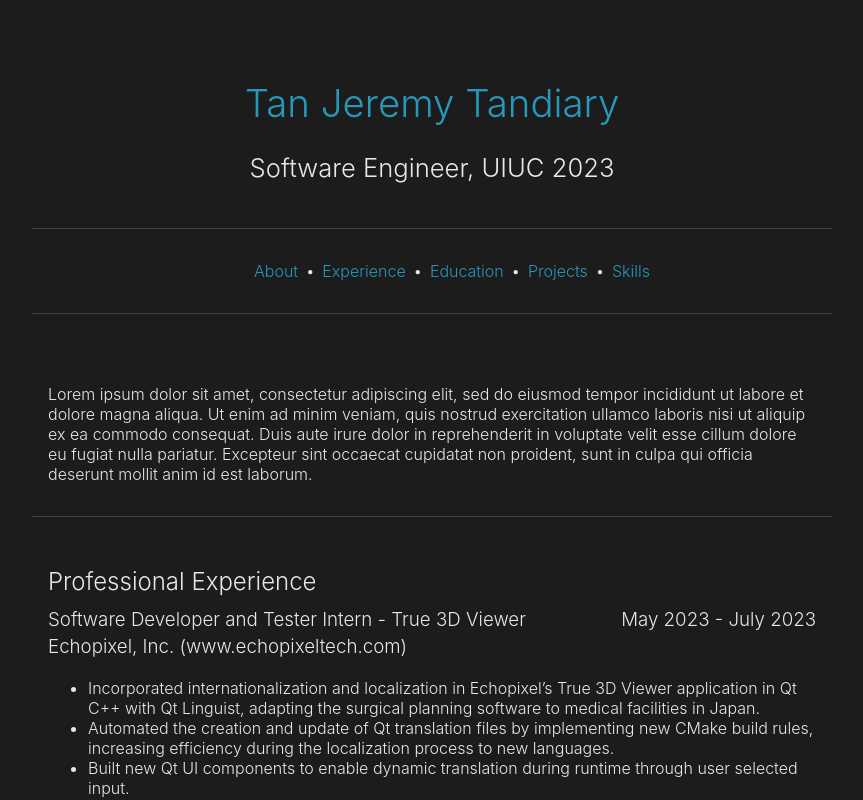
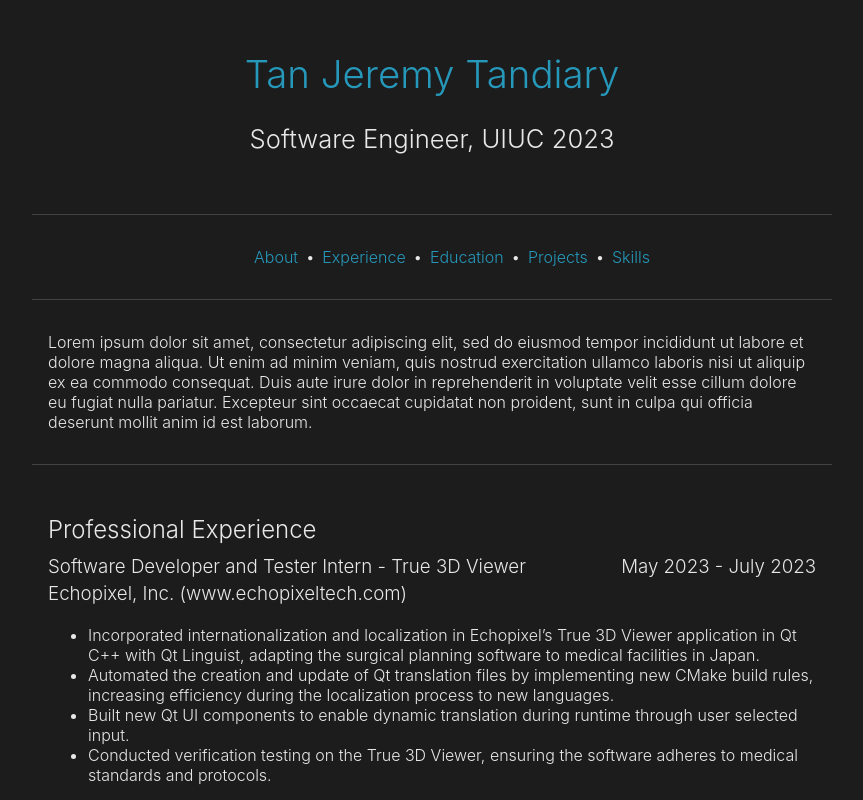
Before and after one commit to jtandiarytan/jtandiarytan.github.io, a React (Create React App) app: page / in a window 1280 px wide. Shown: the top 800 px of the page, without its empty margins (208-1071 px from the left). Built offline with nearby package versions, Linux system fonts and the light colour scheme.

Commit message:
First live deploy

```diff
--- a/src/pages/about.tsx
+++ b/src/pages/about.tsx
@@ -4,7 +4,7 @@ import '../styling/about.css';
 
 function About() {
   return (
-    <div className="container">
+    <div className="container-about">
         <div className="about">
             <div className="purpose">
                 <p>Lorem ipsum dolor sit amet, consectetur adipiscing elit, sed do eiusmod tempor incididunt ut labore et dolore magna aliqua. Ut enim ad minim veniam, quis nostrud exercitation ullamco laboris nisi ut aliquip ex ea commodo consequat. Duis aute irure dolor in reprehenderit in voluptate velit esse cillum dolore eu fugiat nulla pariatur. Excepteur sint occaecat cupidatat non proident, sunt in culpa qui officia deserunt mollit anim id est laborum.</p>
--- a/src/pages/education.tsx
+++ b/src/pages/education.tsx
@@ -1,12 +1,27 @@
-import React from 'react';
+import React, { useState } from 'react';
 import { FontAwesomeIcon } from '@fortawesome/react-fontawesome'
 import '../styling/education.css';
 
 function Education() {
+  const [isOpen, setIsOpen] = useState(false);
   return (
     <div className="container-education">
       <div className="wrapper" ><div className="title" ><h2>Education</h2></div></div>
-
+      {/* <div className="wrapper">
+      <button onClick={() => setIsOpen(true)}>
+        Open Pop-up
+      </button>
+        {isOpen && (
+        <div>
+          <div>
+            This is the content of the pop-up.
+          </div>
+          <button onClick={() => setIsOpen(false)}>
+            Close Pop-up
+          </button>
+        </div>
+        )}
+      </div> */}
       <div className="wrapper">
             <div className = "nameandgraduation">
               <h3>University of Illinois, Urbana-Champaign</h3>
--- a/src/pages/title.tsx
+++ b/src/pages/title.tsx
@@ -1,6 +1,6 @@
 import React from 'react';
 import { FontAwesomeIcon } from '@fortawesome/react-fontawesome'
-import '../styling/about.css';
+import '../styling/title.css';
 
 function Title() {
   return (
--- a/src/styling/about.css
+++ b/src/styling/about.css
@@ -1,27 +1,7 @@
-.container {
+.container-about {
     max-width: 800px;
-    padding-top: 3%;
     margin-right: auto;
     margin-left: auto;
-}
-
-.about {
-
-}
-
-.heading {
-    text-align: center;
-    padding-top: 2%;
-    padding-bottom: 3%;
-}
-
-.heading h1 {
-    color: #2698ba;
-    font-size:3vw;
-}
-
-.heading h2 {
-    font-size:2vw;
 }
 
 .purpose {
--- /dev/null
+++ b/src/styling/title.css
@@ -0,0 +1,14 @@
+.heading {
+    text-align: center;
+    padding-top: 2%;
+    padding-bottom: 3%;
+}
+
+.heading h1 {
+    color: #2698ba;
+    font-size:3vw;
+}
+
+.heading h2 {
+    font-size:2vw;
+}
```
